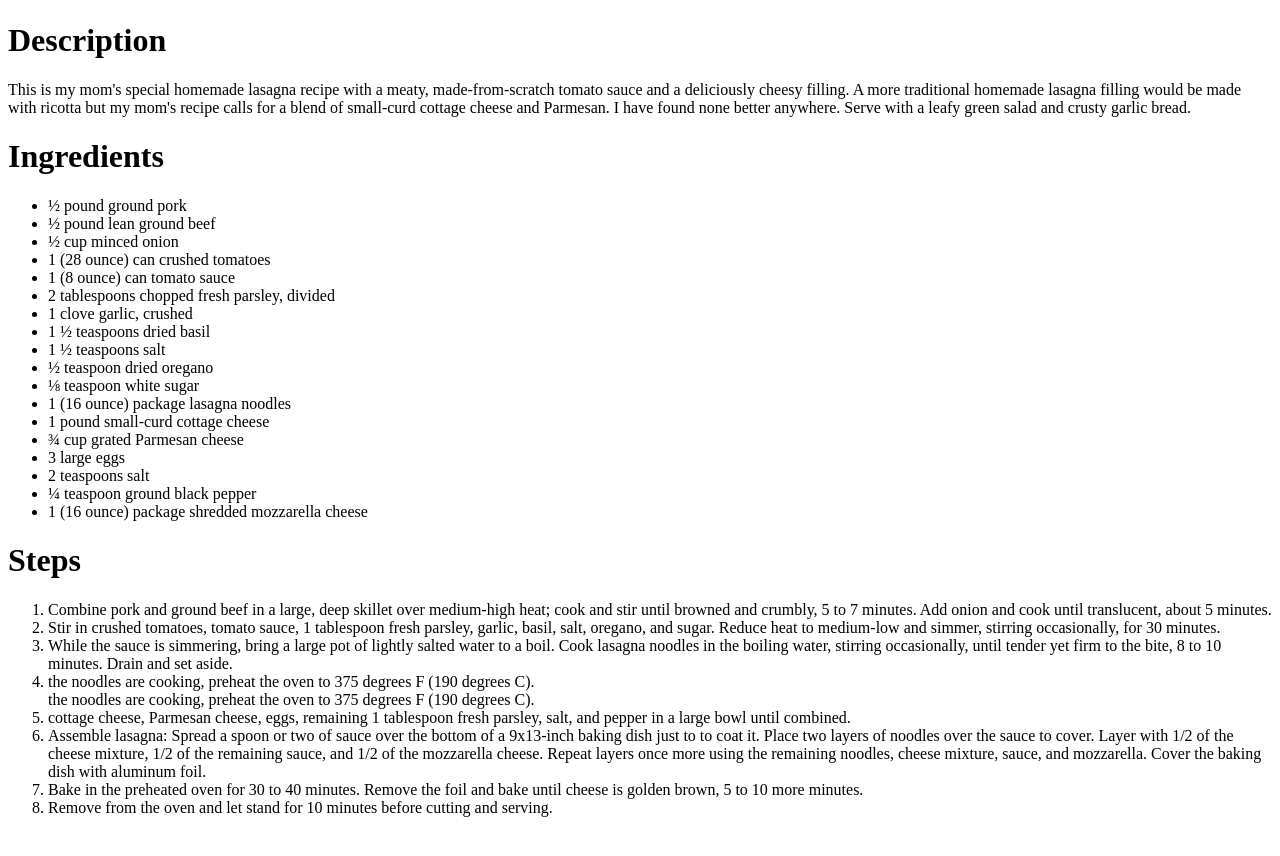
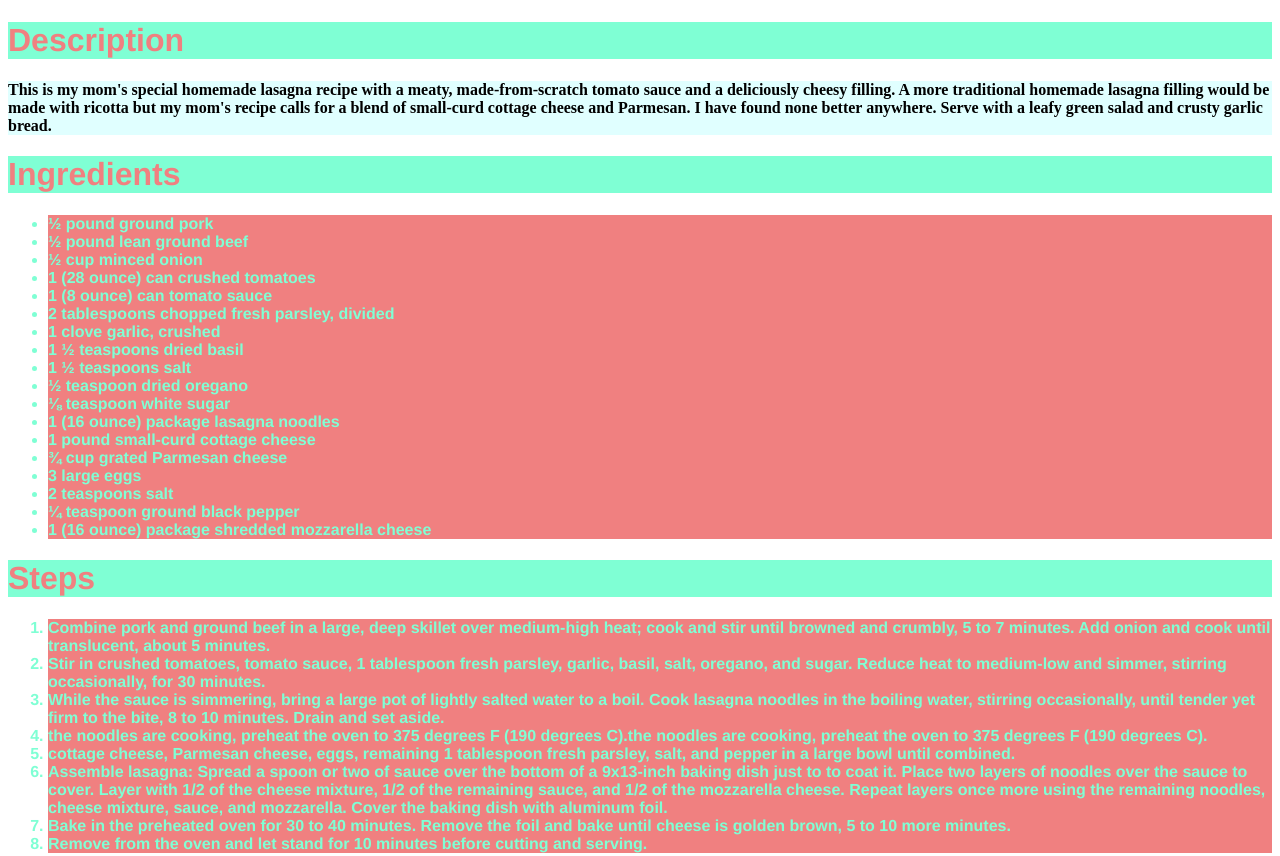
Before and after one commit to Mammbo/Web_Dev_Learning, a plain HTML site: page html-projects/recipes/lasagna.html in a window 1280 px wide. Shown: the part 383-1239 px from the top of the page. Before the commit the page ends 1216 px from the top, so only its background shows below. Drawn offline with Linux system fonts and the light colour scheme.

Commit message:
i lied now i finished putting css into the basic html recipes project

```diff
--- a/html-projects/recipes/alfredo.html
+++ b/html-projects/recipes/alfredo.html
@@ -3,10 +3,11 @@
 <head>
     <meta charset="UTF-8">
     <title>Fettuccine Alfredo</title>
+    <link rel="stylesheet" href="styles.css">
 </head>
 <body>
     <h1>Fettuccine Alfredo</h1>
-    <img src="https://www.allrecipes.com/thmb/zEWkFz7sx6TExYAp3qlovuK-LFQ=/750x0/filters:no_upscale():max_bytes(150000):strip_icc():format(webp)/8065111-b0dbefd1f1b343259810f4771829f970.jpg" alt="Picture of Alfredo">
+    <img id="image" src="https://www.allrecipes.com/thmb/zEWkFz7sx6TExYAp3qlovuK-LFQ=/750x0/filters:no_upscale():max_bytes(150000):strip_icc():format(webp)/8065111-b0dbefd1f1b343259810f4771829f970.jpg" alt="Picture of Alfredo">
 
     <h1>Description</h1>
     <p>I created this fettuccine Alfredo by modifying my mother's recipe. I get nothing but rave reviews when I make this dish. My boyfriend is a fettuccine Alfredo connoisseur, and he scrapes the pan every time. I must warn you, this recipe is not for the health-conscious!</p>
--- a/html-projects/recipes/lasagna.html
+++ b/html-projects/recipes/lasagna.html
@@ -2,6 +2,7 @@
 <html lang="en">
 <head>
     <meta charset="UTF-8">
+    <link rel="stylesheet" href="styles.css">
 </head>
 
 <body>
@@ -9,7 +10,7 @@
     <img src="https://www.allrecipes.com/thmb/yczY-fmMtRZHxrD8Q-_i4nsJZ1I=/750x0/filters:no_upscale():max_bytes(150000):strip_icc():format(webp)/19344_homemade-lasagna_Rita2-3x2-1-7da94c32febf48dfbcc2d29b06f54e67.jpg" alt="Picture of Lasagna">
 
     <h1>Description</h1>
-    <p>This is my mom's special homemade lasagna recipe with a meaty, made-from-scratch tomato sauce and a deliciously cheesy filling. A more traditional homemade lasagna filling would be made with ricotta but my mom's recipe calls for a blend of small-curd cottage cheese and Parmesan. I have found none better anywhere. Serve with a leafy green salad and crusty garlic bread.</p>
+    <p class="paragraph text">This is my mom's special homemade lasagna recipe with a meaty, made-from-scratch tomato sauce and a deliciously cheesy filling. A more traditional homemade lasagna filling would be made with ricotta but my mom's recipe calls for a blend of small-curd cottage cheese and Parmesan. I have found none better anywhere. Serve with a leafy green salad and crusty garlic bread.</p>
 
     <h1>Ingredients</h1>
 
@@ -63,7 +64,7 @@
 
         <li>While the sauce is simmering, bring a large pot of lightly salted water to a boil. Cook lasagna noodles in the boiling water, stirring occasionally, until tender yet firm to the bite, 8 to 10 minutes. Drain and set aside.</li>
 
-        <li>the noodles are cooking, preheat the oven to 375 degrees F (190 degrees C).</li> the noodles are cooking, preheat the oven to 375 degrees F (190 degrees C).
+        <li>the noodles are cooking, preheat the oven to 375 degrees F (190 degrees C).the noodles are cooking, preheat the oven to 375 degrees F (190 degrees C).</li>
 
         <li>cottage cheese, Parmesan cheese, eggs, remaining 1 tablespoon fresh parsley, salt, and pepper in a large bowl until combined.</li>
 
--- a/html-projects/recipes/styles.css
+++ b/html-projects/recipes/styles.css
@@ -17,3 +17,8 @@ li {
     height: auto;
     width: 300px;
 }
+
+.paragraph.text {
+    font-weight: bold;
+    background-color: lightcyan;
+}
```
Also changed, not shown: html-projects/recipes/chicken.html (+1 -0 lines), html-projects/recipes/index.html (+1 -0 lines).
